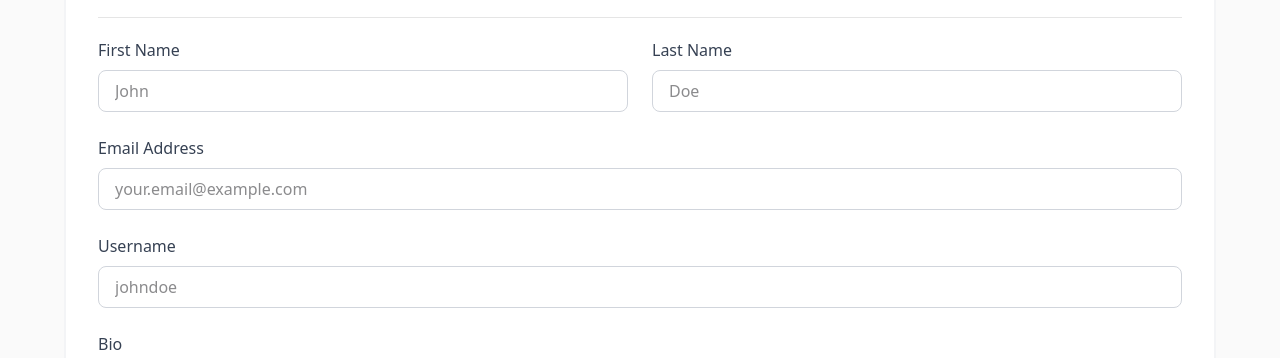
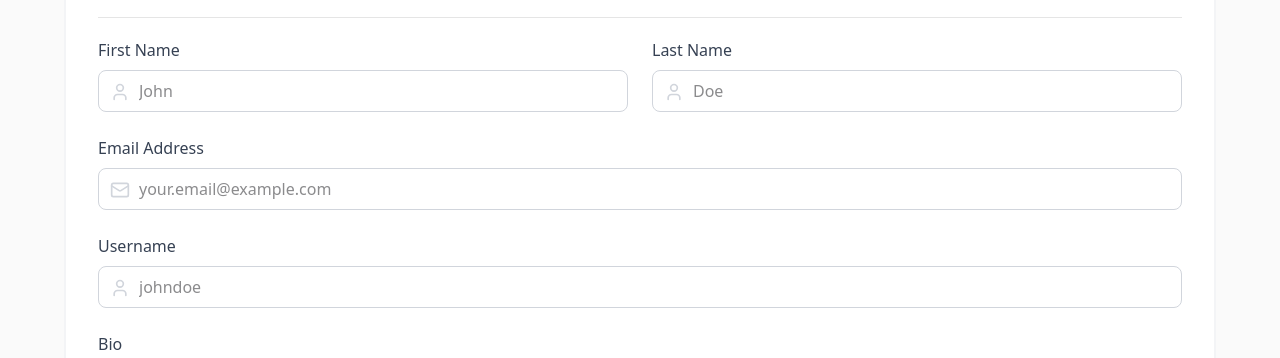
Before and after one commit to ELearnerUIT/elearner-frontend, a Next.js app: page /settings in a window 1280 px wide. Shown: the part 671-1029 px from the top of the page. Built offline with nearby package versions, Linux system fonts and the light colour scheme.

Commit message:
Polish UI of settings page and profile tab

```diff
--- a/app/(student)/settings/page.tsx
+++ b/app/(student)/settings/page.tsx
@@ -6,20 +6,12 @@ import { useState } from 'react';
 export default function Settings() {
     const [activeTab, setActiveTab] = useState("Profile");
 
-    // const [formData, setFormData] = useState({
-    //     firstName: 'John',
-    //     lastName: 'Doe',
-    //     email: 'john.doe@example.com',
-    //     username: 'johndoe',
-    //     bio: '',
-    // });
-
-    const tabs = [
-        "Profile",
-        "Security",
-        "Notifications",
-        "Preferences"
-    ]
+    enum Tab {
+        PROFILE = "Profile",
+        SECURITY = "Security",
+        NOTIFICATIONS = "Notifications",
+        PREFERENCES = "Preferences"
+    }
 
     return (
         <div className="min-h-screen bg-[rgb(250,250,250)] py-8 px-4">
@@ -33,7 +25,7 @@ export default function Settings() {
                 {/* Tabs */}
                 <div className="mb-6">
                     <div className="flex h-10 px-1 justify-center items-center bg-[rgb(243,244,246)] rounded-2xl">
-                        {tabs.map((tab) => (
+                        {Object.values(Tab).map((tab) => (
                             <button
                                 key={tab}
                                 onClick={() => setActiveTab(tab)}
@@ -50,26 +42,26 @@ export default function Settings() {
                     {/* Tab Content */}
                     <div className="p-8 mt-5 bg-white rounded-2xl border-2 border-gray-100">
                         {/* Profile Tab */}
-                        {activeTab === "Profile" &&
+                        {activeTab === Tab.PROFILE &&
                             <ProfileTab />
                         }
 
                         {/* Security Tab */}
-                        {activeTab === 'security' && (
+                        {activeTab === Tab.SECURITY && (
                             <div className="text-center py-8">
                                 <p className="text-gray-600">Security settings coming soon...</p>
                             </div>
                         )}
 
                         {/* Notifications Tab */}
-                        {activeTab === 'notifications' && (
+                        {activeTab === Tab.NOTIFICATIONS && (
                             <div className="text-center py-8">
                                 <p className="text-gray-600">Notifications settings coming soon...</p>
                             </div>
                         )}
 
                         {/* Preferences Tab */}
-                        {activeTab === 'preferences' && (
+                        {activeTab === Tab.PREFERENCES && (
                             <div className="text-center py-8">
                                 <p className="text-gray-600">Preferences settings coming soon...</p>
                             </div>
--- a/components/LoginRegister/RegisterForm.tsx
+++ b/components/LoginRegister/RegisterForm.tsx
@@ -14,7 +14,6 @@ export default function RegisterForm() {
     const [emailInput, setEmailInput] = useState("");
     const [passwordInput, setPasswordInput] = useState("");
     const [confirmPasswordInput, setConfirmPasswordInput] = useState("");
-
     const [agreeToTerms, setAgreeToTerms] = useState(false);
 
     const [errorMessage, setErrorMessage] = useState("");
@@ -42,7 +41,6 @@ export default function RegisterForm() {
         setLastNameError("");
         return true;
     }
-
 
     const validateEmail = (email: string) => {
         if (!email || email.length === 0) {
@@ -110,7 +108,6 @@ export default function RegisterForm() {
         setConfirmPasswordError("");
         return true;
     }
-
 
     const validateAgreeToTerms = () => {
         if (!agreeToTerms) {
--- a/components/Settings/ProfileTab.tsx
+++ b/components/Settings/ProfileTab.tsx
@@ -1,7 +1,7 @@
 import { useState } from 'react';
 import { Camera } from 'lucide-react';
 import { ButtonColor, CustomButton } from '../shared/CustomButton';
-import CustomInputField from '../shared/CustomInputField';
+import CustomInputField, { InputFieldIcon } from '../shared/CustomInputField';
 import CustomTextArea from '../shared/CustomTextArea';
 
 export default function ProfileTab() {
@@ -11,9 +11,78 @@ export default function ProfileTab() {
     const [usernameInput, setUsernameInput] = useState("");
     const [bioInput, setBioInput] = useState("");
 
+    const [firstNameError, setFirstNameError] = useState("");
+    const [lastNameError, setLastNameError] = useState("");
+    const [emailError, setEmailError] = useState("");
+    const [usernameError, setUsernameError] = useState("");
+
+    const validateFirstName = (firstName: string) => {
+        if (!firstName || firstName.length === 0) {
+            setFirstNameError("Please enter your first name");
+            return false;
+        }
+        setFirstNameError("");
+        return true;
+    }
+
+    const validateLastName = (lastName: string) => {
+        if (!lastName || lastName.length === 0) {
+            setLastNameError("Please enter your last name");
+            return false;
+        }
+        setLastNameError("");
+        return true;
+    }
+
+    const validateEmail = (email: string) => {
+        if (!email || email.length === 0) {
+            setEmailError("Please enter your email address");
+            return false;
+        }
+
+        const emailRegex = /^[^\s@]+@[^\s@]+\.[^\s@]+$/;
+        if (!emailRegex.test(email)) {
+            setEmailError("Invalid email address");
+            return false;
+        }
+
+        setEmailError("");
+        return true;
+    }
+
+    const validateUsername = (username: string) => {
+        if (!username || username.length === 0) {
+            setUsernameError("Please enter your username");
+            return false;
+        }
+        setUsernameError("");
+        return true;
+    }
+
     const handleChangePhoto = () => {
         alert("Change photo")
     }
+
+    const handleSaveChanges = (event: React.MouseEvent<HTMLButtonElement>) => {
+        event.preventDefault();
+
+        let isValid = true;
+
+        // if (!validateRequiredFields()) isValid = false;
+        if (!validateFirstName(firstNameInput)) isValid = false;
+        if (!validateLastName(lastNameInput)) isValid = false;
+        if (!validateEmail(emailInput)) isValid = false;
+        if (!validateUsername(usernameInput)) isValid = false;
+
+
+        if (!isValid) {
+            return;
+        }
+
+        // Xu ly dang ky
+        alert("Save changes")
+    }
+
 
     return (
         <div>
@@ -56,13 +125,19 @@ export default function ProfileTab() {
                         text="First Name"
                         initValue={firstNameInput}
                         placeholder="John"
+                        errorMessage={firstNameError}
+                        icon={InputFieldIcon.USER}
                         onValueChange={(event: React.ChangeEvent<HTMLInputElement>) => setFirstNameInput(event.target.value)}
+                        onValidate={(event: React.ChangeEvent<HTMLInputElement>) => { validateFirstName(event.target.value); }}
                     />
                     <CustomInputField
                         text="Last Name"
                         initValue={lastNameInput}
                         placeholder="Doe"
-                        onValueChange={(event: React.ChangeEvent<HTMLInputElement>) => setFirstNameInput(event.target.value)}
+                        errorMessage={lastNameError}
+                        icon={InputFieldIcon.USER}
+                        onValueChange={(event: React.ChangeEvent<HTMLInputElement>) => setLastNameInput(event.target.value)}
+                        onValidate={(event: React.ChangeEvent<HTMLInputElement>) => { validateLastName(event.target.value); }}
                     />
                 </div>
 
@@ -72,6 +147,10 @@ export default function ProfileTab() {
                         text="Email Address"
                         initValue={emailInput}
                         placeholder="your.email@example.com"
+                        errorMessage={emailError}
+                        icon={InputFieldIcon.MAIL}
+                        onValueChange={(event: React.ChangeEvent<HTMLInputElement>) => setEmailInput(event.target.value)}
+                        onValidate={(event: React.ChangeEvent<HTMLInputElement>) => { validateEmail(event.target.value); }}
                     />
                 </div>
 
@@ -81,6 +160,10 @@ export default function ProfileTab() {
                         text="Username"
                         initValue={usernameInput}
                         placeholder="johndoe"
+                        errorMessage={usernameError}
+                        icon={InputFieldIcon.USER}
+                        onValueChange={(event: React.ChangeEvent<HTMLInputElement>) => setUsernameInput(event.target.value)}
+                        onValidate={(event: React.ChangeEvent<HTMLInputElement>) => { validateUsername(event.target.value); }}
                     />
                 </div>
 
@@ -93,19 +176,12 @@ export default function ProfileTab() {
                     />
                 </div>
 
-                {/* Save Button */}
-                {/* <button
-                    onClick={() => { }}
-                    className="bg-blue-600 hover:bg-blue-700 text-white font-medium py-2 px-6 rounded-lg transition-colors"
-                >
-                    Save Changes
-                </button> */}
                 <CustomButton
                     text="Save Changes"
                     enabled={true}
                     color={ButtonColor.PURPLE}
                     width="w-40"
-                    onClick={() => { }}
+                    onClick={(event) => { handleSaveChanges(event) }}
                 />
             </div>
         </div>
```
